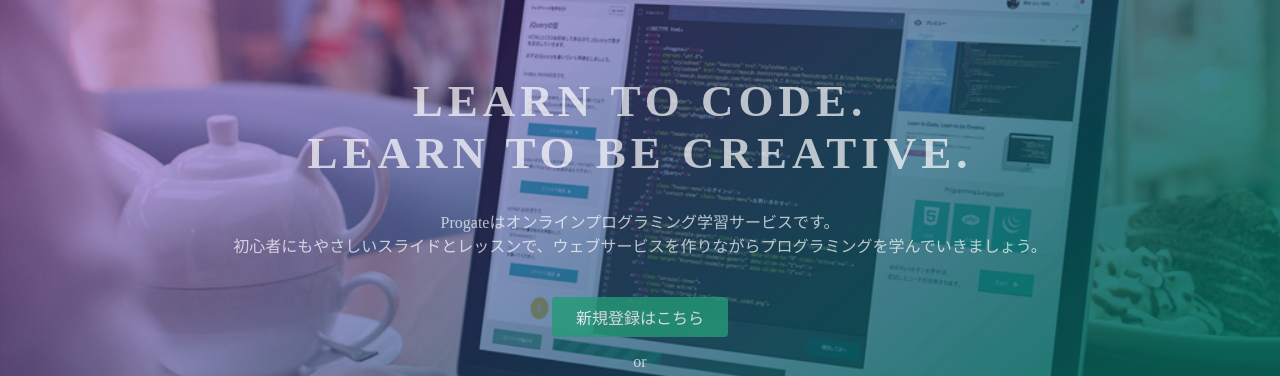
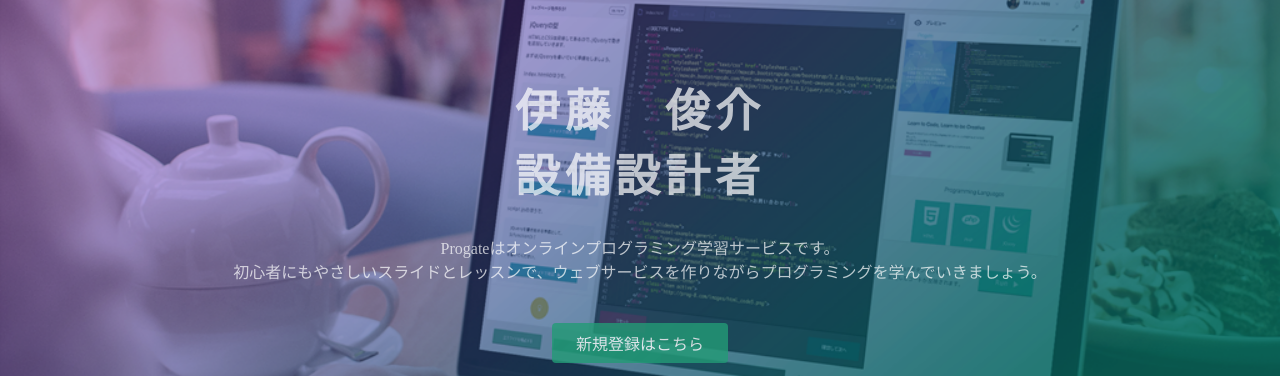
Before and after one commit to shun20688/smaple, a plain HTML site: page index.html in a window 1280 px wide. Shown: the part 135-511 px from the top of the page. Drawn offline with Linux system fonts and the light colour scheme.

Commit message:
Update index.html

```diff
--- a/index.html
+++ b/index.html
@@ -23,7 +23,7 @@
   </header>
   <div class="top-wrapper">
     <div class="container">
-      <h1>LEARN TO CODE.<br>LEARN TO BE CREATIVE.</h1>
+      <h1>伊藤　俊介<br>設備設計者</h1>
       <p>Progateはオンラインプログラミング学習サービスです。<br>初心者にもやさしいスライドとレッスンで、ウェブサービスを作りながらプログラミングを学んでいきましょう。</p>
       <div class="btn-wrapper">
         <a href="#" class="btn signup">新規登録はこちら</a>
```
